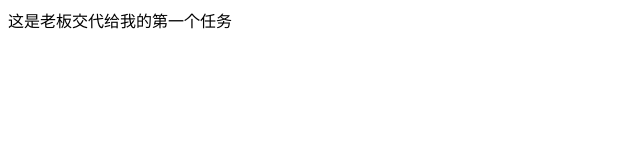
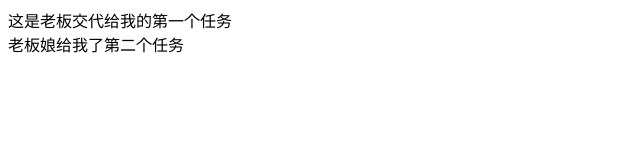
Before and after one commit to xjy1907/git-demo-1, a plain HTML site: page index.html in a window 1280 px wide. Shown: the whole page, without its empty margins (0-640 px from the left). Drawn offline with Linux system fonts and the light colour scheme.

Commit message:
老板娘的版本2

```diff
--- a/index.html
+++ b/index.html
@@ -10,7 +10,7 @@
 
 <body>
     <div>这是老板交代给我的第一个任务</div>
-
+    <div>老板娘给我了第二个任务</div>
 
 </body>
 
```
